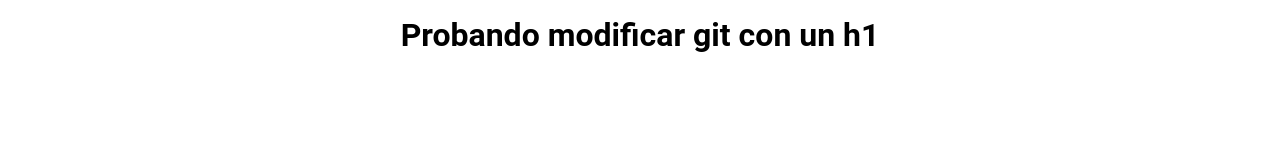
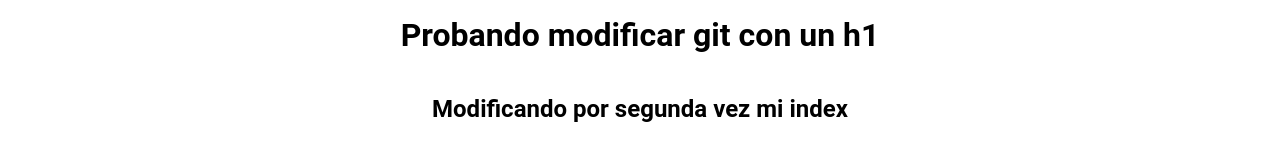
Before and after one commit to juampisanmiguel/proyecto-final, a plain HTML site: page index.html in a window 1280 px wide. Shown: the part 1899-2042 px from the top of the page. Before the commit the page ends 1974 px from the top, so only its background shows below. Drawn offline with Linux system fonts and the light colour scheme; files whose address does not match are found by name.

Commit message:
Modificando por segunda vez mi index

```diff
--- a/index.html
+++ b/index.html
@@ -62,6 +62,7 @@
   </section>
 
   <h1>Probando modificar git con un h1</h1>
+  <h2>Modificando por segunda vez mi index</h2>
 
 </body>
 
```
